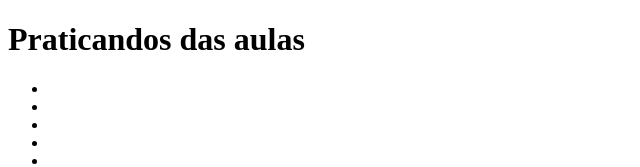
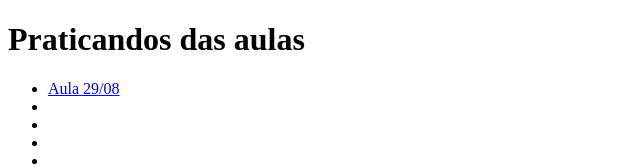
Before and after one commit to MaryBrachini/Desenvolvimento-Web, a plain HTML site: page index.html in a window 1280 px wide. Shown: the top 167 px of the page, without its empty margins (0-640 px from the left). Drawn offline with Linux system fonts and the light colour scheme.

Commit message:
Update index.html

```diff
--- a/index.html
+++ b/index.html
@@ -12,7 +12,7 @@
     <h1>Praticandos das aulas </h1>
 
     <ul>
-        <li><a href="Aula29_08/Pag1.html"></a></li>
+        <li><a href="Aula29_08/Pag1.html">Aula 29/08</a></li>
         <li><a href=""></a></li>
         <li><a href=""></a></li>
         <li><a href=""></a></li>
```
